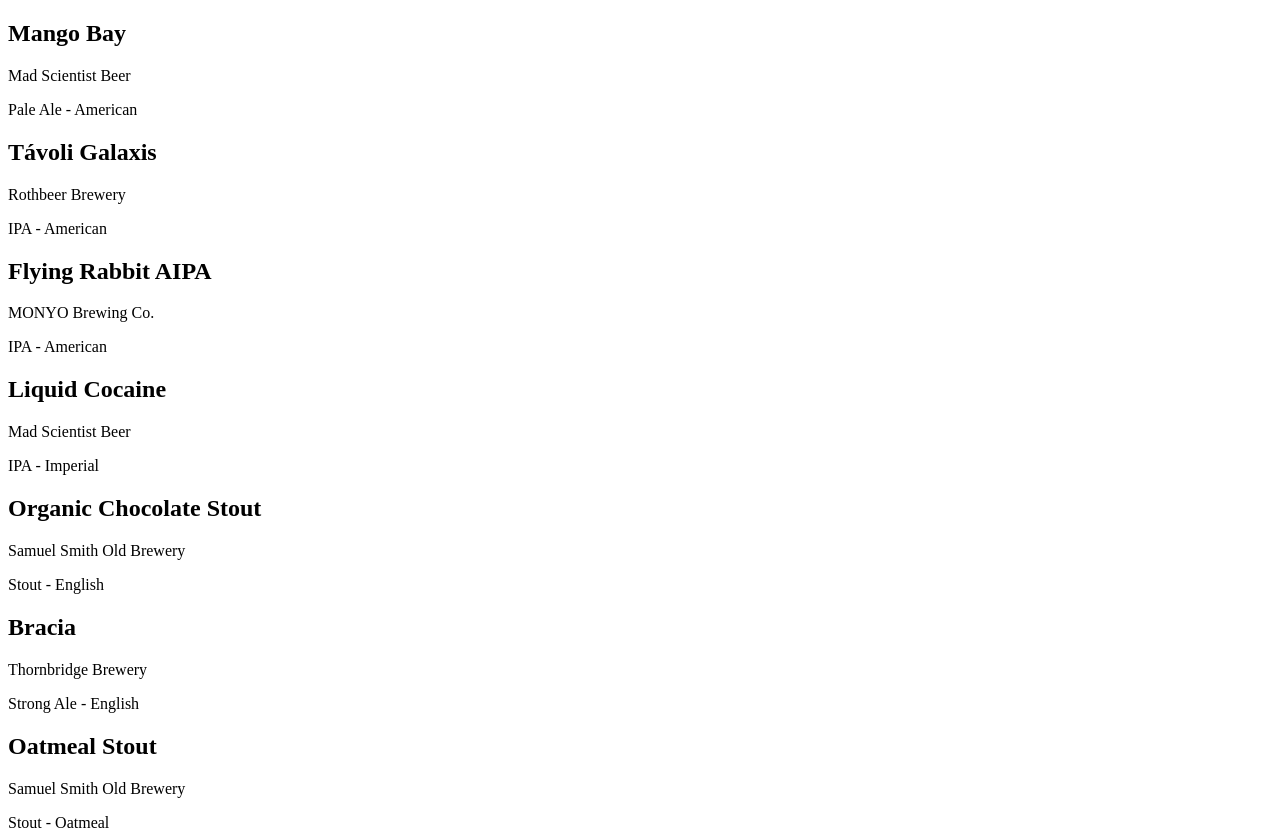
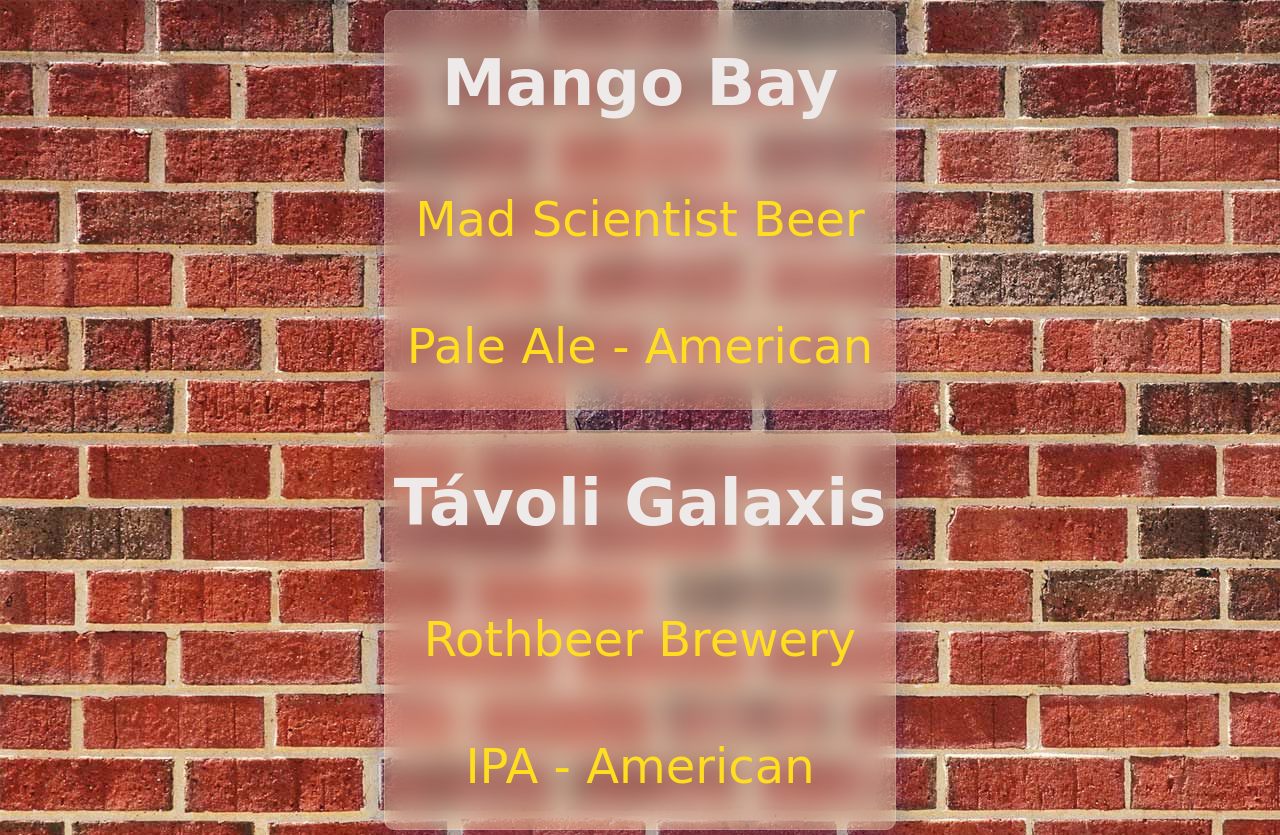
Before and after one commit to GogoMogo1989/beers, a plain HTML site: page frontend/index.html in a window 1280 px wide. Shown: the top 835 px of the page. Drawn offline with Linux system fonts and the light colour scheme; a web font is replaced by a local one.

Commit message:
20220408

```diff
--- a/frontend/index.html
+++ b/frontend/index.html
@@ -6,7 +6,13 @@
 	<meta name="viewport" content="width=device-width, initial-scale=1.0">
 	<title>This is FRONTEND</title>
 	<script src="./pub/script.js"></script>
-</head>
+	<link rel="stylesheet" href="./pub/style.css">
+	<link rel="preconnect" href="https://fonts.googleapis.com">
+	<link rel="preconnect" href="https://fonts.gstatic.com" crossorigin>
+	<link rel="preconnect" href="https://fonts.googleapis.com">
+	<link rel="preconnect" href="https://fonts.gstatic.com" crossorigin>
+	<link href="https://fonts.googleapis.com/css2?family=Beau+Rivage&family=EB+Garamond:ital@0;1&family=Gloria+Hallelujah&family=Hammersmith+One&family=Libre+Baskerville&family=Montserrat:wght@100;400&family=Odibee+Sans&family=Overpass&family=Parisienne&family=Poppins:wght@100;400&family=Quintessential&family=Roboto&family=Rubik+Microbe&family=Sedgwick+Ave&family=Ubuntu:wght@300&display=swap" rel="stylesheet">
+	</head>
 <body>
 	<div id="root"></div>
 </body>
--- /dev/null
+++ b/frontend/pub/style.css
@@ -0,0 +1,68 @@
+* {
+margin: 0;
+padding: 0;
+border: 0;
+outline: none;
+box-sizing: border-box;
+background: transparent;
+font-family: inherit;
+}
+a{
+text-decoration: none;
+}
+a img {
+border: none;
+}
+
+button,
+a {
+cursor: pointer;
+color: inherit;
+}
+
+textarea {
+resize: none;
+}
+
+button,
+textarea,
+select {
+appearance: none !important;
+border-radius: 0;
+}
+
+#root{
+    width:100%;
+    display:flex;
+    align-items: center;
+    flex-direction: column;
+    background-image: url("2796967.jpg");
+}
+
+.cards{
+    width: 40%;
+    height: 400px;
+    display:flex;
+    align-items:center;
+    justify-content: space-around;
+    flex-direction: column;
+    margin: 10px;
+    background: rgba( 255, 255, 255, 0.25 );
+    box-shadow: 0 8px 32px 0 rgba( 31, 38, 135, 0.37 );
+    backdrop-filter: blur( 13px );
+    -webkit-backdrop-filter: blur( 13px );
+    border-radius: 10px;
+    border: 1px solid rgba( 255, 255, 255, 0.18 );
+}
+
+h2{
+    font-family: 'Beau Rivage', cursive;
+    font-size: 400%;
+    color:rgb(238, 234, 234);
+}
+
+p{
+    font-family: 'Rubik Microbe', cursive;
+    font-size: 300%;
+    color: rgb(255, 221, 31);
+}
```
Also changed, not shown: frontend/pub/2796967.jpg (added).
